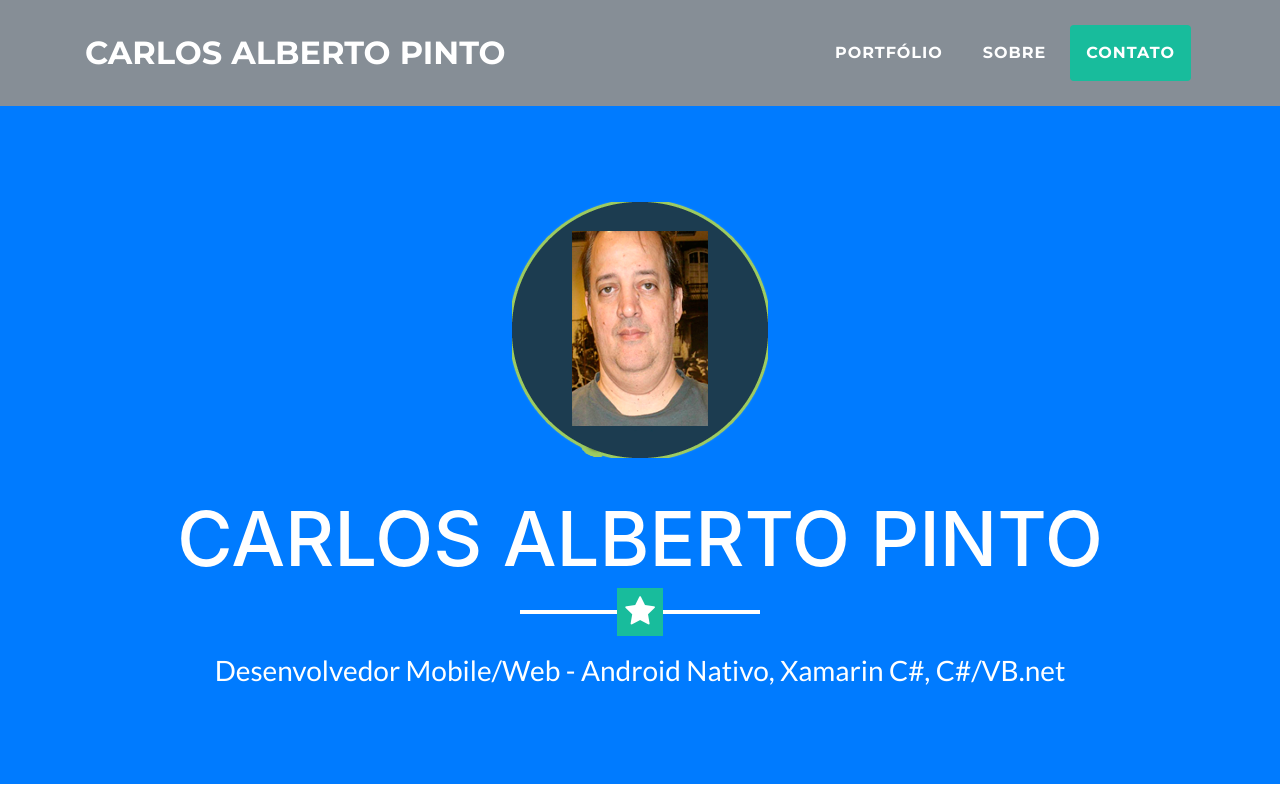
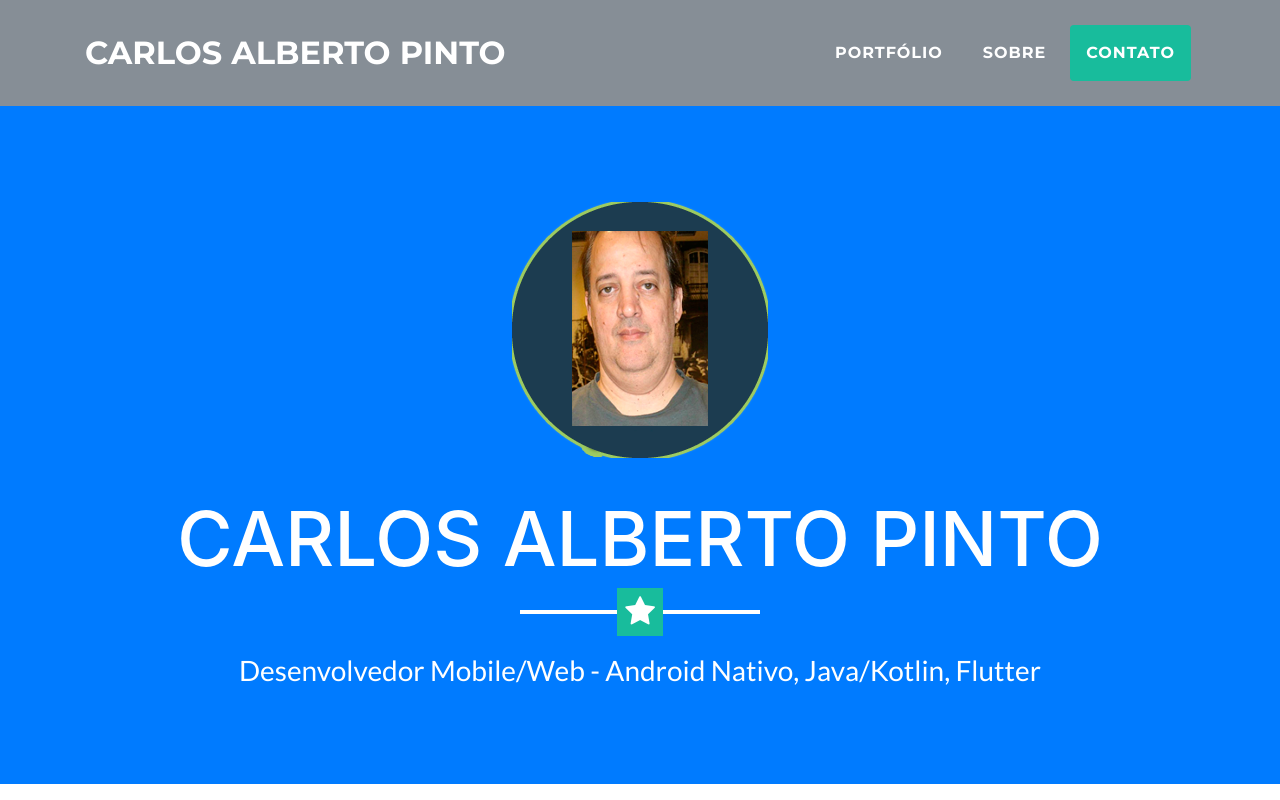
Before and after one commit to caneto/caneto.github.io, a website with bundled scripts: page index.html in a window 1280 px wide. Shown: the top 800 px of the page. Built offline with nearby package versions, Linux system fonts and the light colour scheme.

Commit message:
Update index.html

```diff
--- a/index.html
+++ b/index.html
@@ -8,7 +8,7 @@
     <meta name="description" content="">
     <meta name="author" content="">
 
-    <title>Freelancer - Carlos Alberto Pinto</title>
+    <title>Desenvolvedor Mobile - Carlos Alberto Pinto</title>
 
     <!-- Bootstrap core CSS -->
     <link href="vendor/bootstrap/css/bootstrap.min.css" rel="stylesheet">
@@ -58,7 +58,7 @@
         <img class="img-fluid mb-5 d-block mx-auto" src="img/profile.png" alt="">
         <h1 class="text-uppercase mb-0">Carlos Alberto Pinto</h1>
         <hr class="star-light">
-        <h2 class="font-weight-light mb-0">Desenvolvedor Mobile/Web - Android Nativo, Xamarin C#, C#/VB.net</h2>
+        <h2 class="font-weight-light mb-0">Desenvolvedor Mobile/Web - Android Nativo, Java/Kotlin, Flutter</h2>
       </div>
     </header>
 
```
